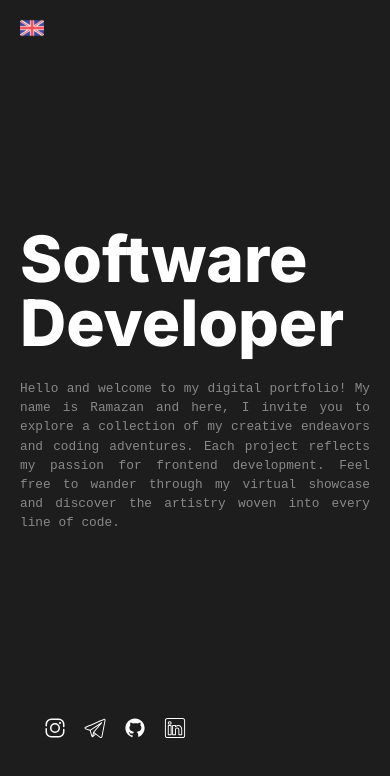
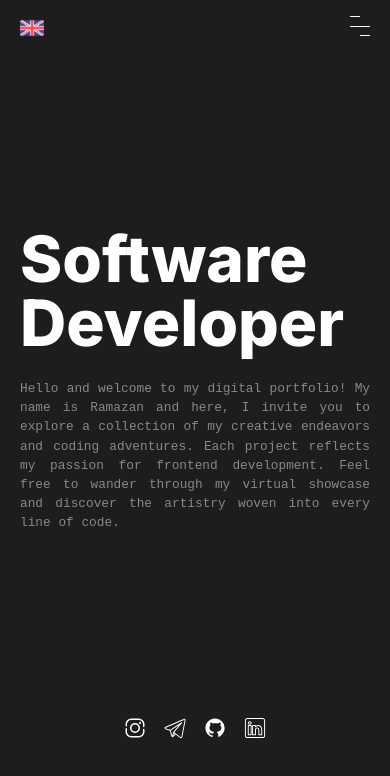
Before and after one commit to RamazanIttiev/Ramazan_Ittiev, a Next.js app: page / in a window 390 px wide. Shown: the top 776 px of the page. Built offline with nearby package versions, Linux system fonts and the light colour scheme.

Commit message:
Hamburger component added

```diff
--- a/package.json
+++ b/package.json
@@ -16,8 +16,6 @@
     "eslint": "8.47.0",
     "eslint-config-next": "13.4.13",
     "framer-motion": "^10.15.1",
-    "lord-icon-element": "^4.1.1",
-    "lottie-web": "^5.12.2",
     "next": "13.4.13",
     "postcss": "8.4.27",
     "react": "18.2.0",
@@ -29,7 +27,6 @@
     "@trivago/prettier-plugin-sort-imports": "^4.2.0",
     "cssnano": "^6.0.1",
     "prettier": "^3.0.1",
-    "prettier-plugin-tailwindcss": "^0.5.2",
     "tailwind-merge": "^1.14.0"
   }
 }
--- a/src/app/layout.tsx
+++ b/src/app/layout.tsx
@@ -5,6 +5,7 @@ import { Inter } from 'next/font/google';
 
 import { twMerge } from 'tailwind-merge';
 
+import { Hamburger } from '@/components/hamburger';
 import { LanguageSwitch } from '@/components/languageSwitch';
 import { SocialLinks } from '@/components/socialLinks';
 
@@ -25,6 +26,7 @@ export default function RootLayout({ children }: { children: ReactNode }) {
 					<SocialLinks />
 					<div className={'flex h-[100%] items-center justify-center'}>{children}</div>
 					<LanguageSwitch />
+					<Hamburger />
 				</main>
 			</body>
 		</html>
--- /dev/null
+++ b/src/components/hamburger.tsx
@@ -0,0 +1,33 @@
+'use client';
+
+import React, { useState } from 'react';
+
+export const Hamburger = () => {
+	const [open, setOpen] = useState(false);
+
+	const toggleMenu = () => {
+		setOpen(prev => !prev);
+	};
+
+	return (
+		<button className={'absolute right-5 top-4 cursor-pointer group'} onClick={toggleMenu}>
+			<div
+				className={`flex h-[20px] w-[20px] origin-center transform flex-col justify-between transition-all duration-300 ${
+					open && 'rotate-[45deg]'
+				}`}>
+				<div
+					className={`bg-accent1 rounded h-[1px] w-1/2 origin-right transform transition-all delay-75 duration-300 ${
+						open && 'rotate-[-90deg]'
+					} `}></div>
+				<div
+					className={
+						'bg-accent1 rounded h-[1px] group-hover:shadow-accent1 transition-shadow group-hover:shadow-[0_0_22px_2px_rgba(250,250,250,0.3)]'
+					}></div>
+				<div
+					className={`bg-accent1 rounded h-[1px] w-1/2 origin-left transform self-end transition-all delay-75 duration-300 ${
+						open && 'rotate-[-90deg]'
+					} `}></div>
+			</div>
+		</button>
+	);
+};
--- a/src/components/socialLinks.tsx
+++ b/src/components/socialLinks.tsx
@@ -35,7 +35,7 @@ export const SocialLinks = () => {
 	return (
 		<div
 			className={
-				'absolute bottom-0 right-1/2 flex w-fit tablet:left-4 tablet:top-[50%] tablet:translate-y-[-25%] tablet:flex-col'
+				'absolute bottom-0 right-1/2 flex w-fit tablet:left-4 tablet:top-[50%] tablet:translate-y-[-25%] translate-x-[50%] tablet:translate-x-0 tablet:flex-col'
 			}>
 			{socialLinks.map(({ title, icon }) => {
 				return (
```
Also changed, not shown: type.ts (added, +21 -0 lines), 2 other files (tests, documents, lock files or other folders).
